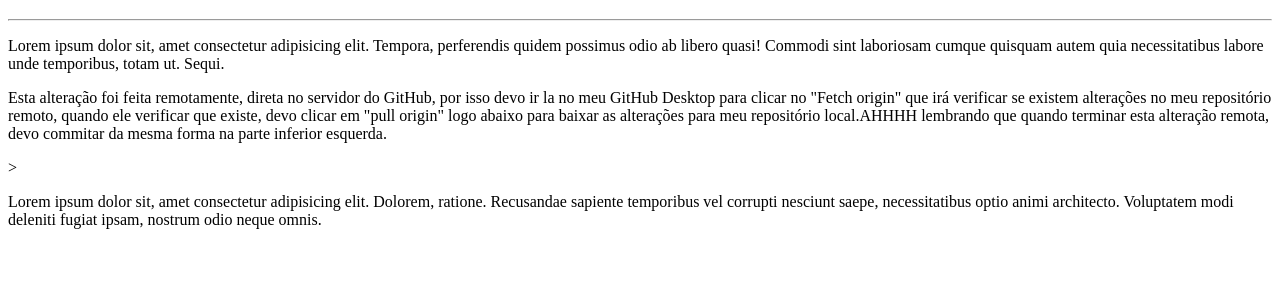
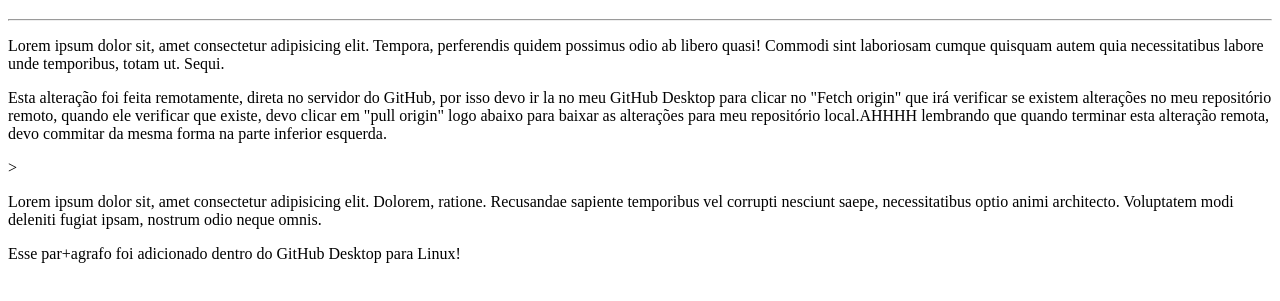
Before and after one commit to igoradriano/Ola-Mundo, a plain HTML site: page site-exemplo/index.html in a window 1280 px wide. Shown: the part 61-362 px from the top of the page. Drawn offline with Linux system fonts and the light colour scheme.

Commit message:
Mudei o arquivo index

```diff
--- a/site-exemplo/index.html
+++ b/site-exemplo/index.html
@@ -12,5 +12,6 @@
     <p>Esta alteração foi feita remotamente, direta no servidor do GitHub, por isso devo ir la no meu GitHub Desktop para clicar no "Fetch origin" que irá verificar se existem alterações no meu repositório remoto, quando ele verificar que existe, devo clicar em "pull origin" logo abaixo para baixar as alterações para meu repositório local.AHHHH lembrando que quando terminar esta alteração remota, devo commitar da mesma forma na parte inferior esquerda.
     </p>>
     <p>Lorem ipsum dolor sit, amet consectetur adipisicing elit. Dolorem, ratione. Recusandae sapiente temporibus vel corrupti nesciunt saepe, necessitatibus optio animi architecto. Voluptatem modi deleniti fugiat ipsam, nostrum odio neque omnis.</p>
+    <p>Esse par+agrafo foi adicionado dentro do GitHub Desktop para Linux! </p>
 </body>
 </html>
```
